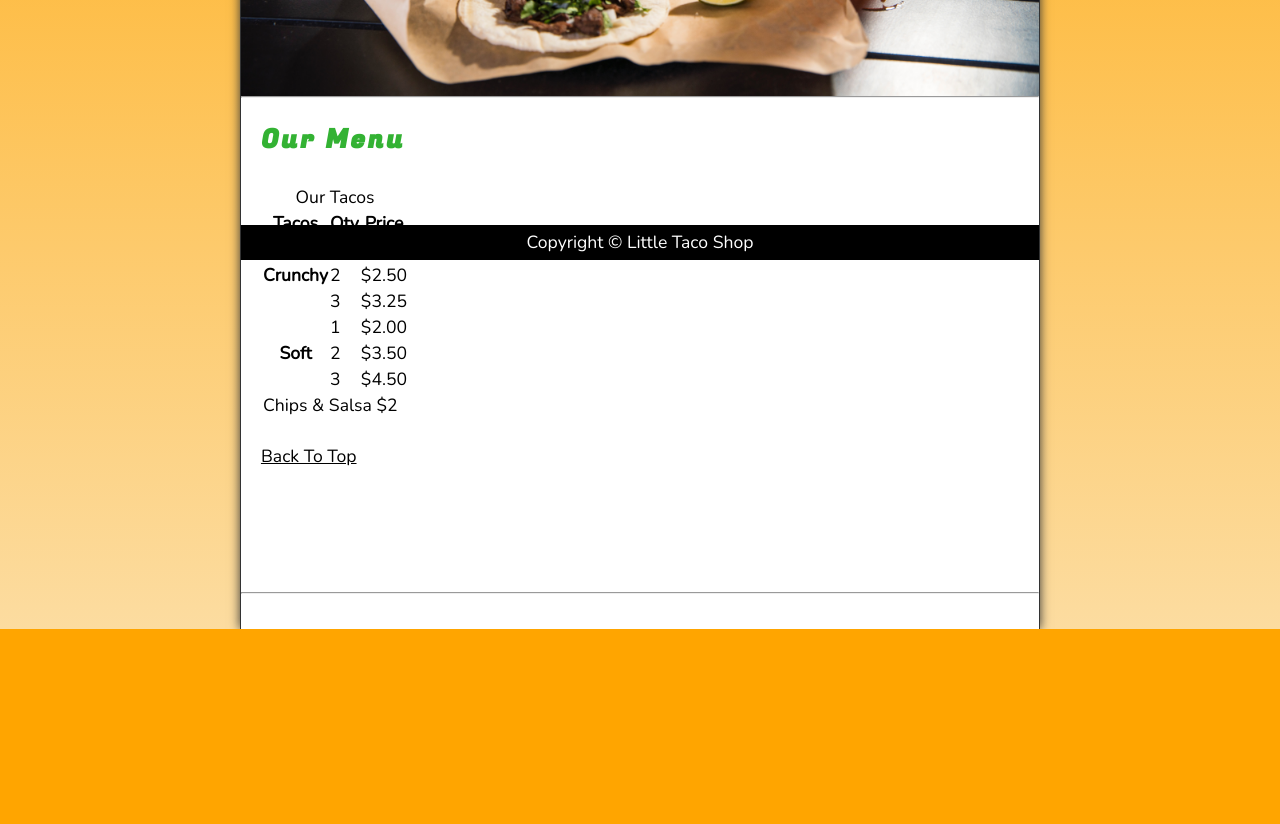
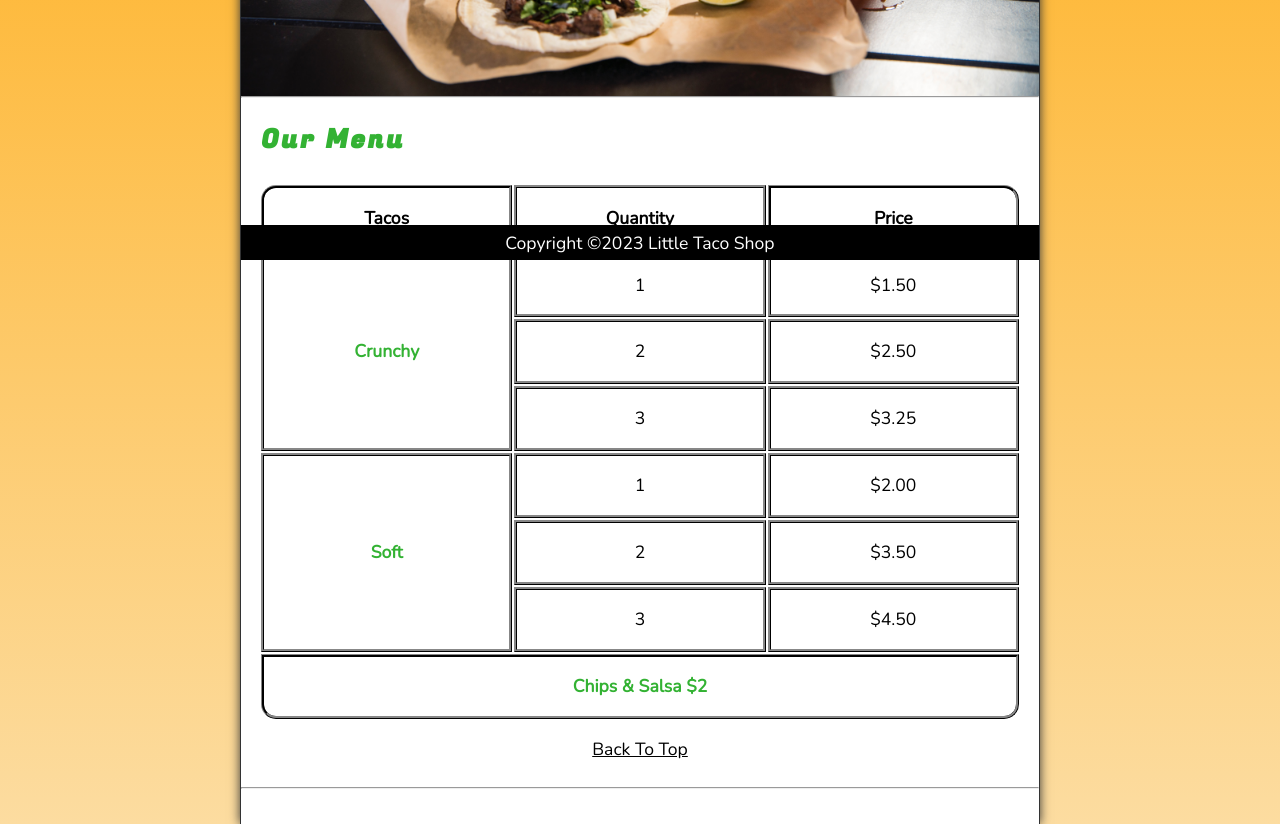
Before and after one commit to pencilCool/learn_css, a plain HTML site: page freecodecamp/24Final/index.html in a window 1280 px wide. Shown: the part 540-1364 px from the top of the page. Before the commit the page ends 1169 px from the top, so only its background shows below. Drawn offline with nearby package versions, Linux system fonts and the light colour scheme.

Commit message:
24final is down

```diff
--- a/freecodecamp/24Final/about.html
+++ b/freecodecamp/24Final/about.html
@@ -8,6 +8,7 @@
     <title>The Little Taco Shop</title>
     <link rel="icon" href="favicon.ico" type="image/x-icon" />
     <link rel="stylesheet" href="css/style.css" />
+    <script src="js/main.js" defer></script>
   </head>
   <body>
     <header class="header">
@@ -73,7 +74,7 @@
     </main>
     <footer class="footer">
       <p>
-        <span class="nowrap"> Copyright &copy;</span>
+        <span class="nowrap"> Copyright &copy;<time id="year"></time></span>
         <span class="nowrap"> Little Taco Shop</span>
       </p>
     </footer>
--- a/freecodecamp/24Final/css/style.css
+++ b/freecodecamp/24Final/css/style.css
@@ -29,25 +29,28 @@ text {
   --FS: clamp(1rem, 2.2vh, 1.5rem);
 
   /* COLORS */
+
+  --BGCOLOR-FADE: rgb(252, 220, 160);
   --BGCOLOR: orange;
-  --BGCOLOR-FADE: rgb(252, 220, 160);
   --BGIMAGE: linear-gradient(to bottom, var(--BGCOLOR), var(--BGCOLOR-FADE));
   --BODY-BGCOLOR: #fff;
+  --BORDER-COLOR: #333;
+  --BUTTON-COLOR: #fff;
   --FONT-COLOR: #000;
-  --BORDER-COLOR: #333;
+  --HEADER-BGCOLOR: #000;
+  --HEADER-COLOR: #fff;
+  --HERO-BGCOLOR: rgba(51, 178, 51, 0.75);
+  --HERO-COLOR: #fff;
   --HIGHLIGHT-COLOR: rgb(51, 178, 51);
+  --LINK-ACTIVE: orange;
   --LINK-COLOR: #000;
   --LINK-HOVER: hsla(0, 0%, 0%, 0.6);
-  --LINK-ACTIVE: orange;
-  --HEADER-BGCOLOR: #000;
-  --HEADER-COLOR: #fff;
   --NAV-BGCOLOR: #fff;
-
-  --HERO-BGCOLOR: rgba(51, 178, 51, 0.75);
-  --HERO-COLOR: #fff;
 
   /* BORDERS */
   --BORDERS: 1px solid var(--BORDER-COLOR);
+
+  --BORDER-RADIUS: 15px;
 
   /* standard padding*/
   --PADDING-TB: 0.25em;
@@ -244,14 +247,119 @@ a:active {
 .contact__input,
 .contact__textarea {
   padding: 0.5em;
-  border-radius: 15px;
+  border-radius: var(--BORDER-RADIUS);
   border-width: 2px;
   width: 100%;
 }
 
 .contact__button {
   padding: 0.5em;
-  border-radius: 15px;
+  border-radius: var(--BORDER-RADIUS);
   background-color: var(--HIGHLIGHT-COLOR);
-  color: var(--HEADER-COLOR);
+  color: var(--BUTTON-COLOR);
 }
+
+/* || MENU */
+thead,
+tbody,
+tfoot,
+tr {
+  display: contents;
+}
+
+.menu__container {
+  display: grid;
+  grid-template-columns: repeat(3, 1fr);
+  grid-template-areas:
+    "hd1 hd2 hd3"
+    "cr cr1 cr1p"
+    "cr cr2 cr2p"
+    "cr cr3 cr3p"
+    "sf sf1 sf1p"
+    "sf sf2 sf2p"
+    "sf sf3 sf3p"
+    "cs cs cs";
+  gap: 0.1em;
+  margin-bottom: 1em;
+}
+
+.menu__cr {
+  grid-area: cr;
+}
+
+.menu__sf {
+  grid-area: sf;
+}
+
+.menu__cs {
+  grid-area: cs;
+  color: var(--HIGHLIGHT-COLOR);
+  font-weight: bold;
+}
+
+.menu__cr,
+.menu__sf,
+.menu__cs {
+  color: var(--HIGHLIGHT-COLOR);
+  font-weight: bold;
+  height: 100%;
+  display: grid;
+  place-content: center;
+}
+
+/* .menu__header {
+  border-bottom: var(--BORDERS);
+} */
+
+.menu__header,
+.menu__item {
+  width: 100%;
+  padding: 1em;
+  border: medium ridge var(--BORDER-COLOR);
+}
+
+.menu__item {
+  display: grid;
+  place-content: center;
+}
+
+thead th:first-child {
+  border-top-left-radius: var(--BORDER-RADIUS);
+}
+
+thead th:last-child {
+  border-top-right-radius: var(--BORDER-RADIUS);
+}
+
+tfoot td {
+  border-bottom-left-radius: var(--BORDER-RADIUS);
+  border-bottom-right-radius: var(--BORDER-RADIUS);
+}
+
+@media screen and (min-width: 576px) {
+  .header__h1::before {
+    content: "🥯 ";
+  }
+
+  .header__h1::after {
+    content: " 🥯";
+  }
+}
+
+@media (prefers-color-scheme: dark) {
+  :root {
+    --BGCOLOR-FADE: gray;
+    --BGCOLOR: #000;
+    --BODY-BGCOLOR: #333;
+    --BORDER-COLOR: whitesmoke;
+    --BUTTON-COLOR: #000;
+    --FONT-COLOR: whitesmoke;
+    --HEADER-COLOR: whitesmoke;
+    --HERO-COLOR: #333;
+    --HIGHLIGHT-COLOR: whitesmoke;
+    --LINK-ACTIVE: rgb(252, 200, 103);
+    --LINK-COLOR: whitesmoke;
+    --LINK-HOVER: orange;
+    --NAV-BGCOLOR: rgb(20, 20, 20);
+  }
+}
--- a/freecodecamp/24Final/index.html
+++ b/freecodecamp/24Final/index.html
@@ -11,6 +11,7 @@
     <title>The Little Taco Shop</title>
     <link rel="icon" href="favicon.ico" type="image/x-icon" />
     <link rel="stylesheet" href="css/style.css" />
+    <script src="js/main.js" defer></script>
   </head>
 
   <body>
@@ -48,55 +49,58 @@
     </section>
     <hr />
     <main class="main">
-      <article id="menu" class="main__article">
+      <article id="menu" class="main__article menu">
         <h2>Our Menu</h2>
-        <table>
-          <caption>
+        <table class="menu__container">
+          <caption class="offscreen">
             Our Tacos
           </caption>
           <thead>
             <tr>
-              <th>Tacos</th>
-              <th scope="col"><abbr title="Quantity">Qty</abbr></th>
-              <th scope="col">Price</th>
+              <th class="menu__header" scope="col">Tacos</th>
+              <th class="menu__header" scope="col">Quantity</th>
+              <th class="menu__header" scope="col">Price</th>
             </tr>
           </thead>
           <tbody>
             <tr>
-              <th scope="row" rowspan="3">Crunchy</th>
-              <td>1</td>
-              <td>$1.50</td>
+              <th class="menu__item menu__cr" scope="row" rowspan="3">
+                Crunchy
+              </th>
+              <td class="menu__item">1</td>
+              <td class="menu__item">$1.50</td>
             </tr>
             <tr>
-              <td>2</td>
-              <td>$2.50</td>
+              <td class="menu__item">2</td>
+              <td class="menu__item">$2.50</td>
             </tr>
             <tr>
-              <td>3</td>
-              <td>$3.25</td>
+              <td class="menu__item">3</td>
+              <td class="menu__item">$3.25</td>
             </tr>
             <tr>
-              <th scope="row" rowspan="3">Soft</th>
-              <td>1</td>
-              <td>$2.00</td>
+              <th class="menu__item menu__sf" scope="row" rowspan="3">Soft</th>
+              <td class="menu__item">1</td>
+              <td class="menu__item">$2.00</td>
             </tr>
             <tr>
-              <td>2</td>
-              <td>$3.50</td>
+              <td class="menu__item">2</td>
+              <td class="menu__item">$3.50</td>
             </tr>
             <tr>
-              <td>3</td>
-              <td>$4.50</td>
+              <td class="menu__item">3</td>
+              <td class="menu__item">$4.50</td>
             </tr>
           </tbody>
           <tfoot>
             <tr>
-              <td colspan="3">Chips &amp; Salsa $2</td>
+              <td class="menu__item menu__cs" colspan="3">
+                Chips &amp; Salsa $2
+              </td>
             </tr>
           </tfoot>
         </table>
-        <br />
-        <p>
+        <p class="center">
           <a href="#">Back To Top</a>
         </p>
       </article>
@@ -104,7 +108,7 @@
     <hr />
     <footer class="footer">
       <p>
-        <span class="nowrap"> Copyright &copy;</span>
+        <span class="nowrap"> Copyright &copy;<time id="year"></time></span>
         <span class="nowrap"> Little Taco Shop</span>
       </p>
     </footer>
--- /dev/null
+++ b/freecodecamp/24Final/js/main.js
@@ -0,0 +1,4 @@
+const year = document.getElementById("year");
+const thisYear = new Date().getFullYear();
+year.setAttribute("datetime", thisYear);
+year.textContent = thisYear;
```
Also changed, not shown: freecodecamp/24Final/contact.html (+2 -1 lines), freecodecamp/24Final/hours.html (+2 -1 lines), 1 other file.
